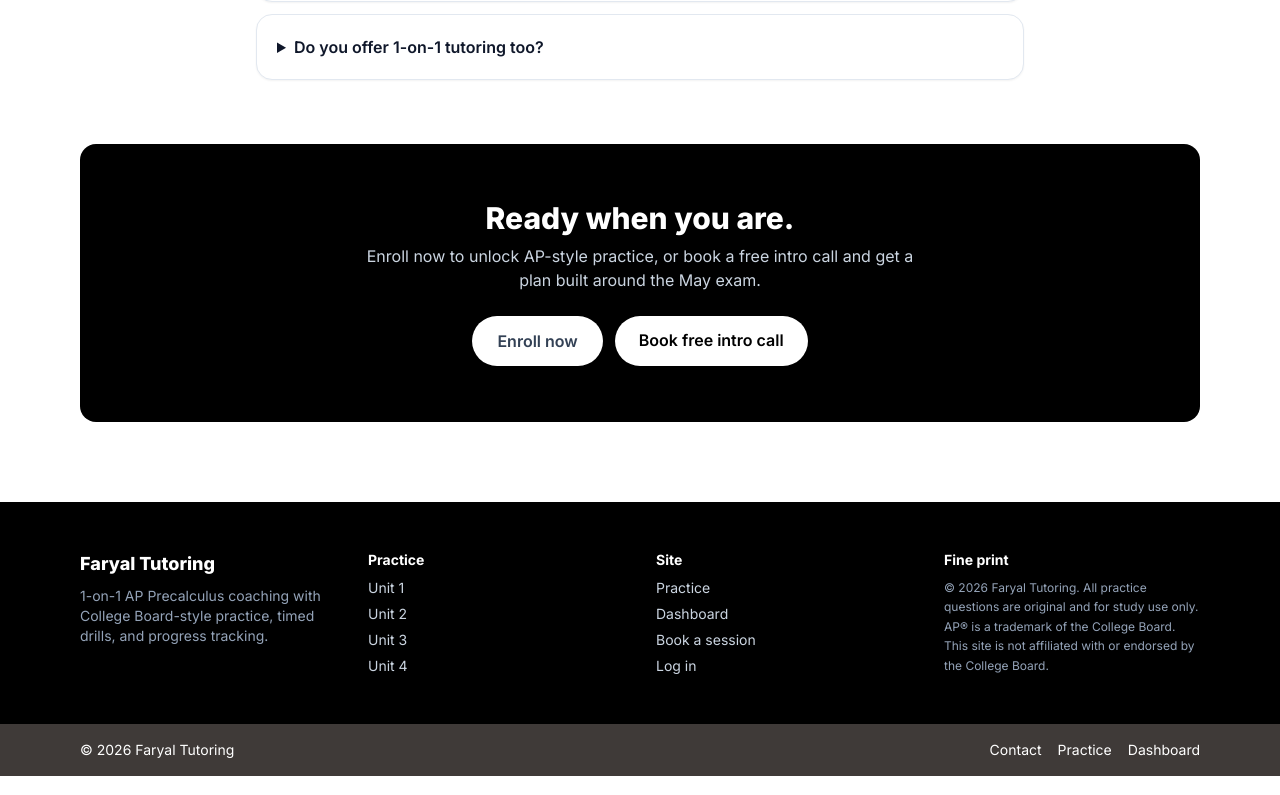
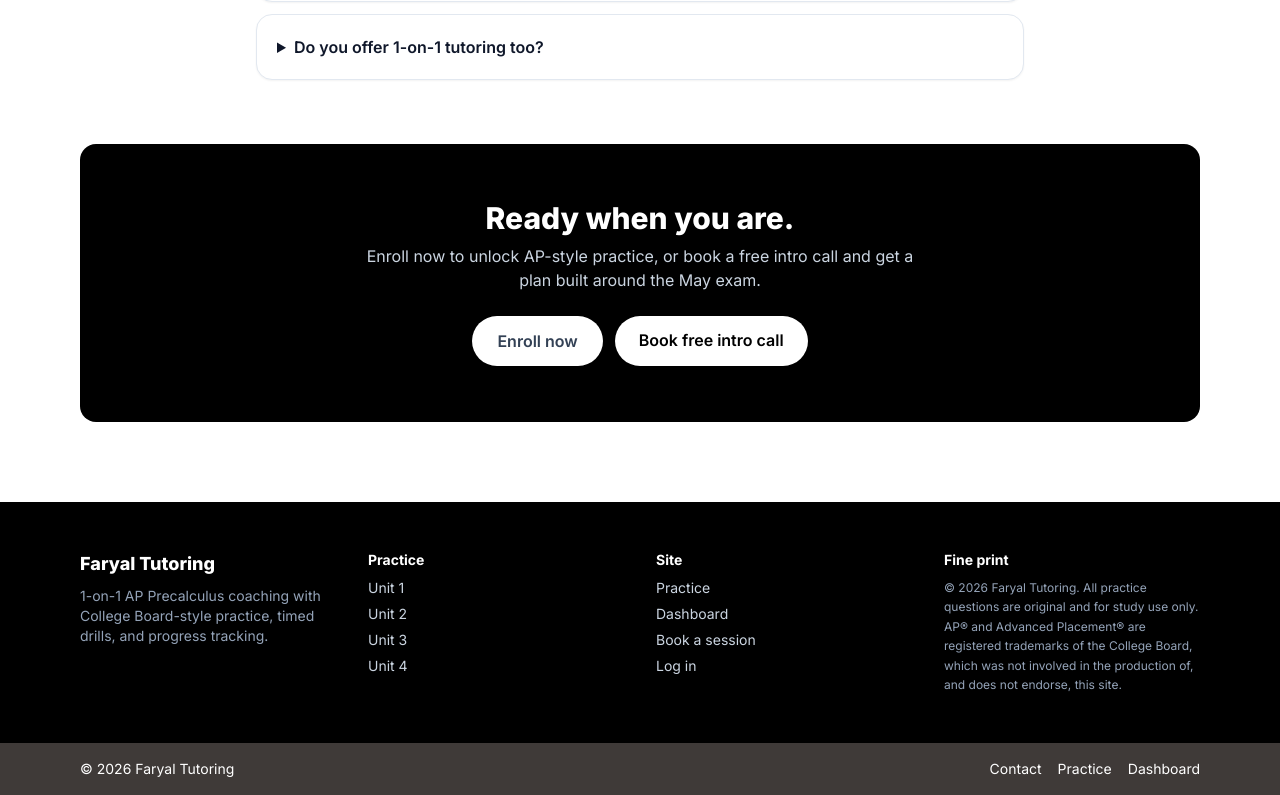
Before and after one commit to mrskhantutoring-ops/ap-precalc-tutor, a Next.js app: page / in a window 1280 px wide. Shown: the part 2862-3657 px from the top of the page. Built offline with nearby package versions, Linux system fonts and the light colour scheme; no server answers.

Commit message:
Strengthen AP trademark disclaimer in footer to full College Board wording

```diff
--- a/src/app/layout.tsx
+++ b/src/app/layout.tsx
@@ -58,7 +58,7 @@ export default function RootLayout({ children }: { children: React.ReactNode })
               <p className="font-bold text-white">Fine print</p>
               <p className="mt-2 text-xs leading-relaxed text-slate-400">
                 © {new Date().getFullYear()} {site.name}. All practice questions are original and for study use only.
-                AP® is a trademark of the College Board. This site is not affiliated with or endorsed by the College Board.
+                AP® and Advanced Placement® are registered trademarks of the College Board, which was not involved in the production of, and does not endorse, this site.
               </p>
             </div>
           </div>
```
